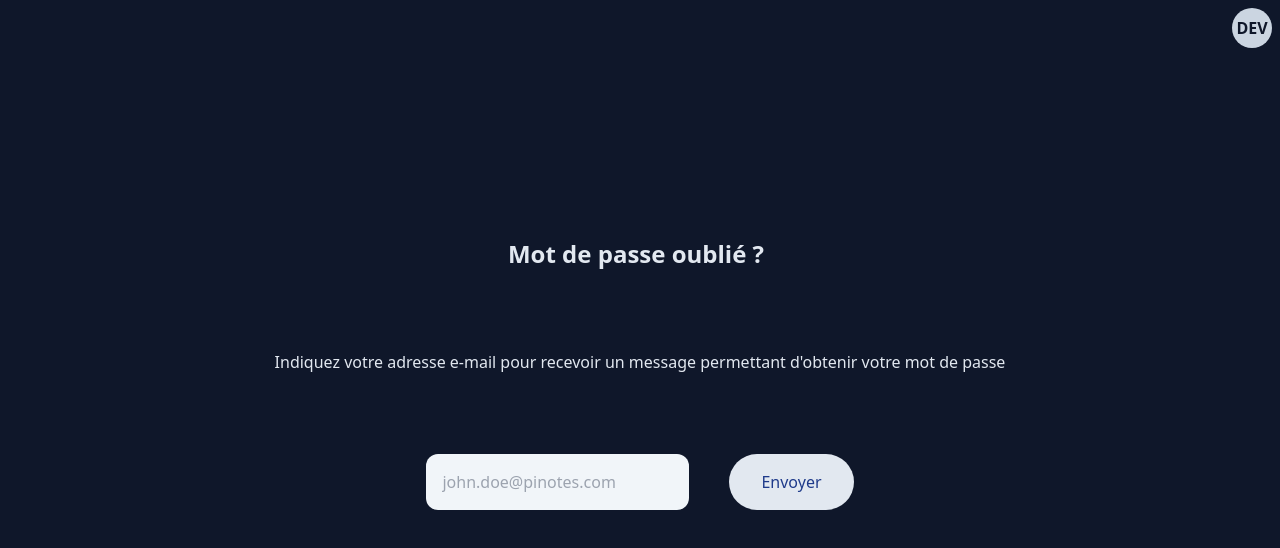
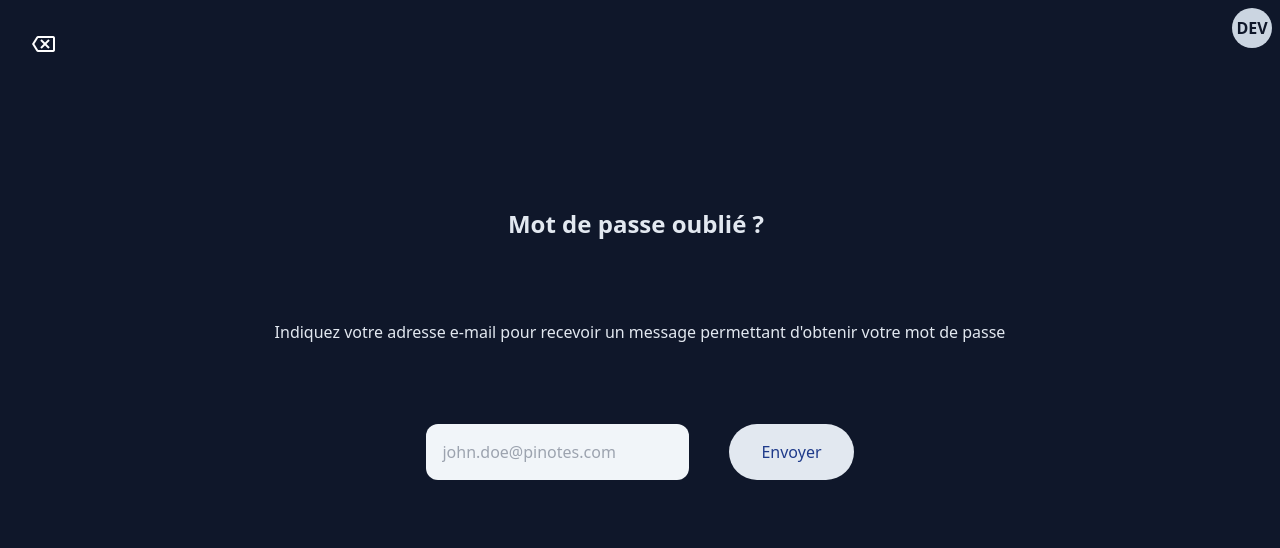
Before and after one commit to SaumonDelicieux/front-end, a React (Vite) app: page /forgottenPassword in a window 1280 px wide. Shown: the top 548 px of the page. Built offline with nearby package versions, Linux system fonts and the light colour scheme; no server answers.

Commit message:
imgreturnforgottenpassword

```diff
--- a/src/pages/ForgottenPassword/index.tsx
+++ b/src/pages/ForgottenPassword/index.tsx
@@ -7,6 +7,8 @@ import Button from '../../components/Button'
 
 import api from '../../helpers/api'
 import { urls } from '../../helpers/urls'
+
+import RetourImg from '../../assets/images/retour.png'
 
 const ForgottenPassword: React.FC = () => {
     const navigate = useNavigate()
@@ -37,7 +39,17 @@ const ForgottenPassword: React.FC = () => {
 
     return (
         <div className="w-screen h-screen relative bg-slate-900 text-p-2 text-base transition-colors">
-            <div className="w-full h-full flex flex-col items-center justify-center ">
+            <div>
+                <img
+                    className="p-8 ..."
+                    src={RetourImg}
+                    alt="Retour"
+                    onClick={() => {
+                        navigate(urls.APP.LOGIN)
+                    }}
+                />
+                <div className="mt-20 pt-10 ...">
+                    <div className="w-full h-full flex flex-col items-center justify-center">
                         <div className="flex flex-col justify-center items-center mb-10 font-bold text-2xl select-none">
                             <div>
                                 <span className="mr-2 text-slate-200">Mot de passe oublié ?</span>
@@ -45,11 +57,11 @@ const ForgottenPassword: React.FC = () => {
                         </div>
                         <div>
                             <p className="text-slate-200 mb-20 mt-10">
-                        Indiquez votre adresse e-mail pour recevoir un message permettant d'obtenir
-                        votre mot de passe
+                                Indiquez votre adresse e-mail pour recevoir un message permettant
+                                d'obtenir votre mot de passe
                             </p>
                         </div>
-                <form className="flex flex-col" onSubmit={handleForgottenPassword as any}>
+                        <form onSubmit={handleForgottenPassword as any}>
                             <div className="flex flex-nowrap">
                                 <div className="mr-10">
                                     <Input
@@ -71,6 +83,8 @@ const ForgottenPassword: React.FC = () => {
                         </form>
                     </div>
                 </div>
+            </div>
+        </div>
     )
 }
 
```
Also changed, not shown: src/assets/images/retour.png (added). Lines whose indentation alone changed are shown as unchanged.
